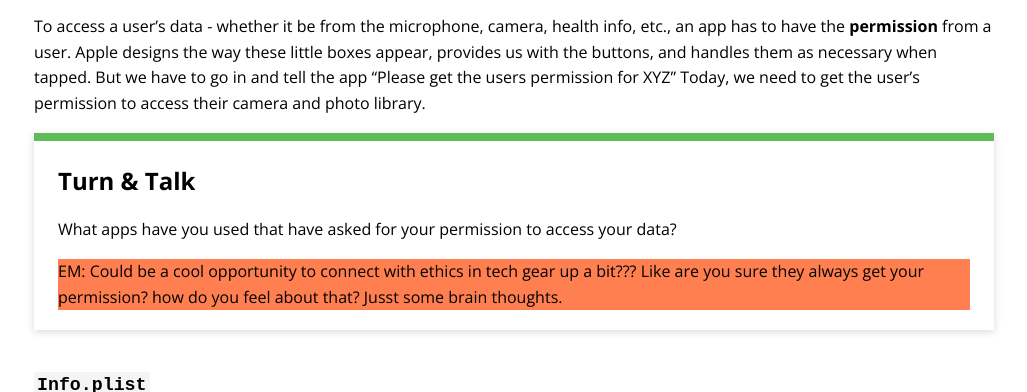
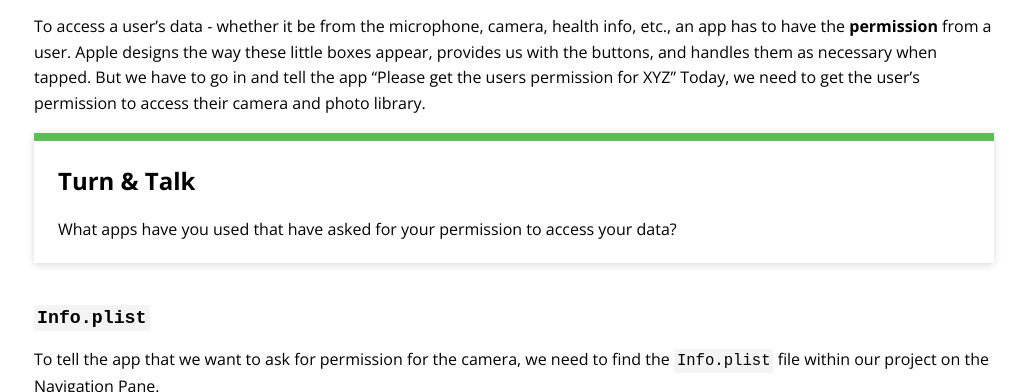
Before and after one commit to ameseee/kwk-curriculum-site, a Jekyll site: the page built from swift-ios/lessons/access-camera-display-photos/index.md, in a window 1280 px wide and 900 px high, scrolled down 1759 px, cut to the strip 0-392 px from the top of the window. Shown: the whole strip, without its empty margins (126-1153 px from the left). Built offline with Jekyll 4.4.1, drawn with Linux system fonts in a browser that asks for light colours; nearby versions of some CDN libraries.

Commit message:
Remove to-do in Try It; to-do completed in instructor-facing site

```diff
--- a/swift-ios/lessons/access-camera-display-photos/index.md
+++ b/swift-ios/lessons/access-camera-display-photos/index.md
@@ -33,7 +33,6 @@ To access a user's data - whether it be from the microphone, camera, health info
 <div class="try-it">
   <h2>Turn & Talk</h2>
   <p>What apps have you used that have asked for your permission to access your data?</p>
-  <p class="to-do">EM: Could be a cool opportunity to connect with ethics in tech gear up a bit??? Like are you sure they always get your permission? how do you feel about that? Jusst some brain thoughts.</p>
 </div>
 
 ### `Info.plist`
```
